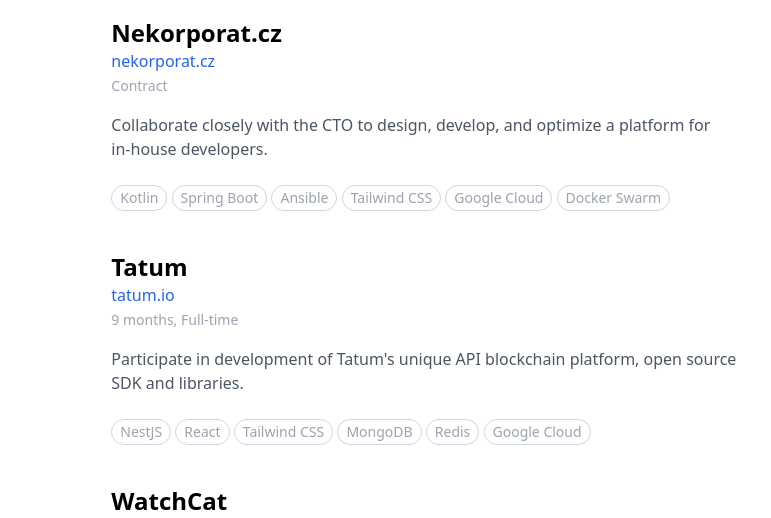
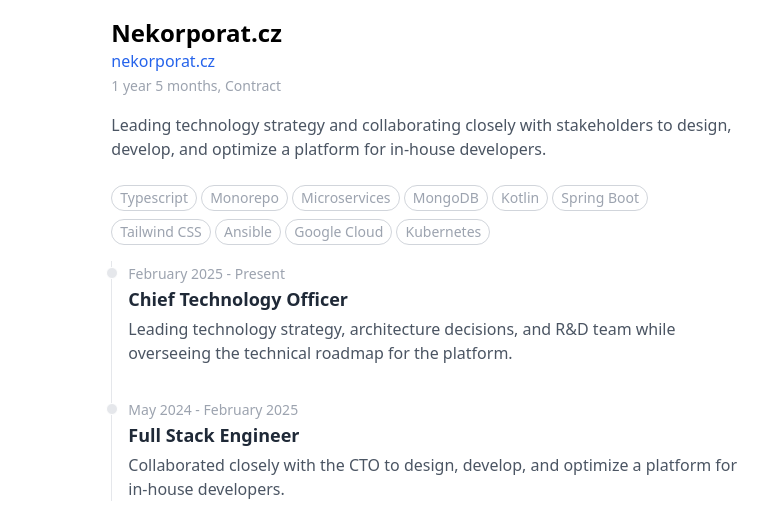
Before and after one commit to rostislavjadavan/cv, a website: page index.html in a window 1280 px wide. Shown: the part 375-893 px from the top of the page, 382-1153 px from the left. Drawn offline with nearby package versions, Linux system fonts and the light colour scheme; files that its build step writes are made by us from their sources.

Commit message:
added CTO position

```diff
--- a/index.html
+++ b/index.html
@@ -102,20 +102,47 @@
                 <h2 class="mb-0">Nekorporat.cz</h2>
                 <p>
                     <a href="https://nekorporat.cz/" target="_blank">nekorporat.cz</a><br />
-                    <span class="time">Contract</span>
+                    <span class="time">1 year 5 months, Contract</span>
                 </p>
                 <p>
-                    Collaborate closely with the CTO to design, develop, and optimize a platform for in&#8209;house
+                    Leading technology strategy and collaborating closely with stakeholders to design, develop, and
+                    optimize a platform for in&#8209;house
                     developers.
                 </p>
-                <div class="badges">
+                <div class="mb-4 badges">
+                    <span class="badge">Typescript</span>
+                    <span class="badge">Monorepo</span>
+                    <span class="badge">Microservices</span>
+                    <span class="badge">MongoDB</span>
                     <span class="badge">Kotlin</span>
                     <span class="badge">Spring Boot</span>
+                    <span class="badge">Tailwind CSS</span>
                     <span class="badge">Ansible</span>
-                    <span class="badge">Tailwind CSS</span>
                     <span class="badge">Google Cloud</span>
-                    <span class="badge">Docker Swarm</span>
+                    <span class="badge">Kubernetes</span>
                 </div>
+                <ol class="relative border-l border-gray-200">
+                    <li class="mb-8 ml-4">
+                        <div class="absolute w-3 h-3 bg-gray-200 rounded-full mt-1.5 -left-1.5 border border-white">
+                        </div>
+                        <time>February 2025 - Present</time>
+                        <h3>Chief Technology Officer</h3>
+                        <p>
+                            Leading technology strategy, architecture decisions, and R&D team while overseeing
+                            the technical roadmap for the platform.
+                        </p>
+                    </li>
+                    <li class="ml-4">
+                        <div class="absolute w-3 h-3 bg-gray-200 rounded-full mt-1.5 -left-1.5 border border-white">
+                        </div>
+                        <time>May 2024 - February 2025</time>
+                        <h3>Full Stack Engineer</h3>
+                        <p>
+                            Collaborated closely with the CTO to design, develop, and optimize a platform for in-house
+                            developers.
+                        </p>
+                    </li>
+                </ol>
             </div>
             <div class="exp-block">
                 <h2 class="mb-0">Tatum</h2>
@@ -301,8 +328,8 @@
                     <div class="exp-block">
                         <p class="text-sm">
                             I manage a personal homelab running on Proxmox, OPNsense router, and a NAS equipped with
-                            various services. These range from Grafana and Loki to databases for local development, a
-                            VPN, a personal Wiki, a Gitea server, Metabase for analytics, and more.
+                            various services. These range from observability tools to databases for local development, a
+                            VPN, a personal Wiki, a Gitea server, and more.
                         </p>
                         <p class="text-sm">
                             For more projects and contributions, feel free to explore my
```
